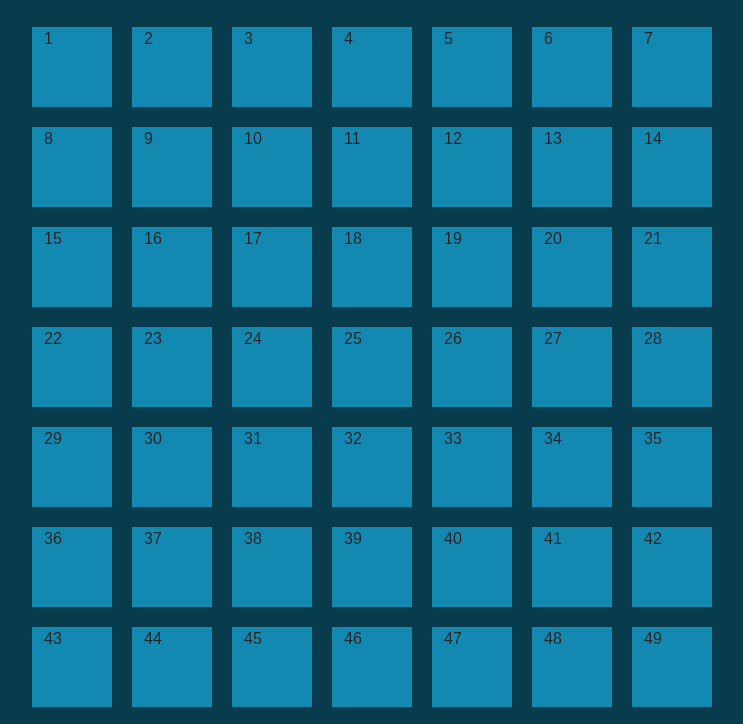
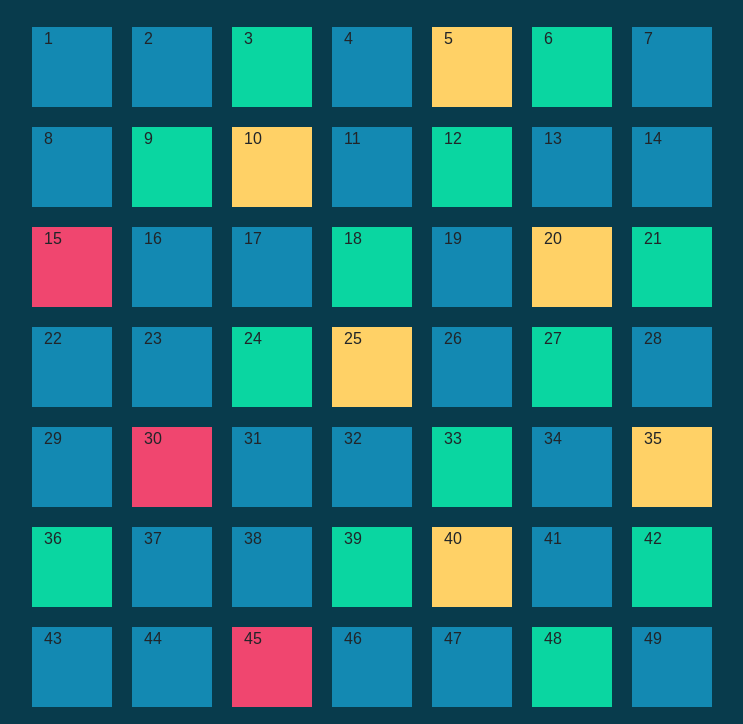
Before and after one commit to elepot87/js-fizzbuzzdom, a plain HTML site: page index.html in a window 1280 px wide. Shown: the part 71-795 px from the top of the page, without its empty margins (268-1011 px from the left). Drawn offline with nearby package versions, Linux system fonts and the light colour scheme.

Commit message:
add conditionals inside for loop

```diff
--- a/css/main.css
+++ b/css/main.css
@@ -26,8 +26,11 @@ h1 {
 .section .row .square {
   height: 80px;
   width: 80px;
+  margin: 10px;
+}
+
+.classic {
   background-color: #1389b2;
-  margin: 10px;
 }
 
 .fizz {
@@ -38,6 +41,6 @@ h1 {
   background-color: #ffd166;
 }
 
-.fizz {
+.fizzbuzz {
   background-color: #f0466f;
 }
--- a/js/main.js
+++ b/js/main.js
@@ -8,7 +8,7 @@ const row = document.querySelector("div.row");
 // Generare gli square
 
 for (let i = 1; i <= 100; i++) {
-  // inserisci nuovo square
+  // inserisci nuovo square con inner HTML
   //   row.innerHTML += `<div class=square>${i}</div>`;
 
   //   Inserisco square con append
@@ -16,7 +16,17 @@ for (let i = 1; i <= 100; i++) {
 
   div.append(`${i}`);
 
-  div.classList.add("square");
+  //   div.classList.add("square", "classic");
 
   row.append(div);
+
+  if (i % 3 == 0 && i % 5 == 0) {
+    div.classList.add("square", "fizzbuzz");
+  } else if (i % 3 == 0) {
+    div.classList.add("square", "fizz");
+  } else if (i % 5 == 0) {
+    div.classList.add("square", "buzz");
+  } else {
+    div.classList.add("square", "classic");
+  }
 }
```
